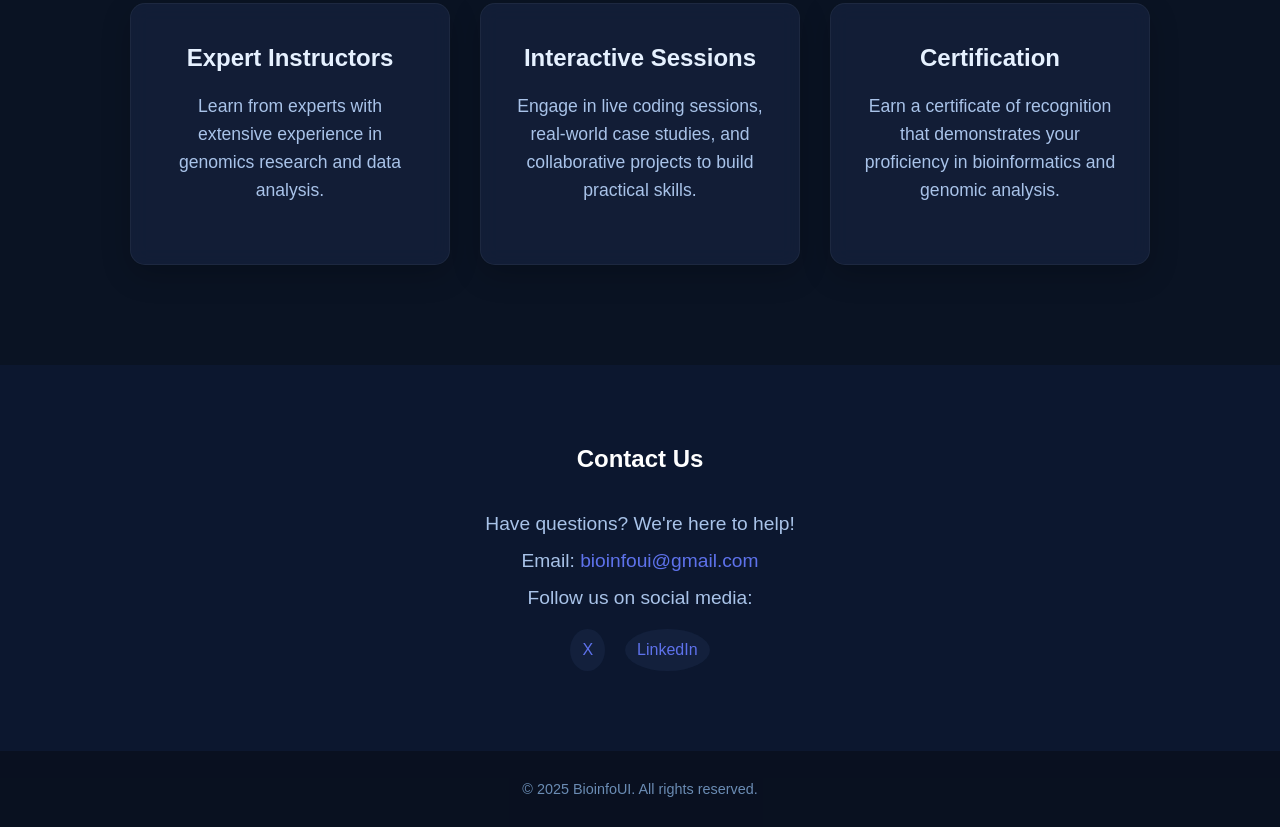
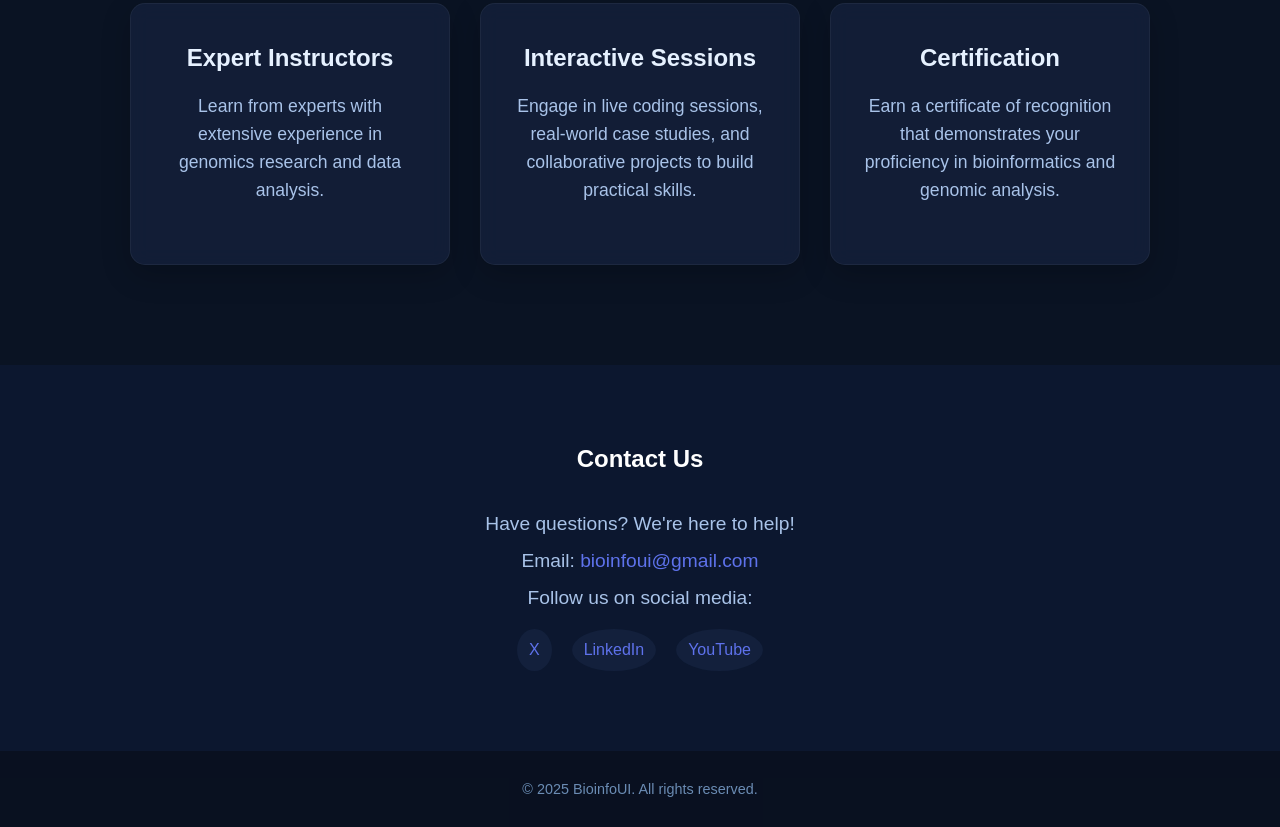
Before and after one commit to bioinfoUI/bioinfoui.github.io, a plain HTML site: page index.html in a window 1280 px wide. Shown: the part 2271-3098 px from the top of the page. Drawn offline with nearby package versions, Linux system fonts and the light colour scheme; animation ran at ten frames a second.

Commit message:
Update index.html

```diff
--- a/index.html
+++ b/index.html
@@ -578,6 +578,7 @@
         <div class="social-links">
             <a href="https://x.com/BioinfoUI" target="_blank">X</a>
             <a href="https://www.linkedin.com/company/bioinfo-ui/about/" target="_blank">LinkedIn</a>
+            <a href="https://www.youtube.com/@BioinfoUI" target="_blank">YouTube</a>
         </div>
     </div>
 
```
